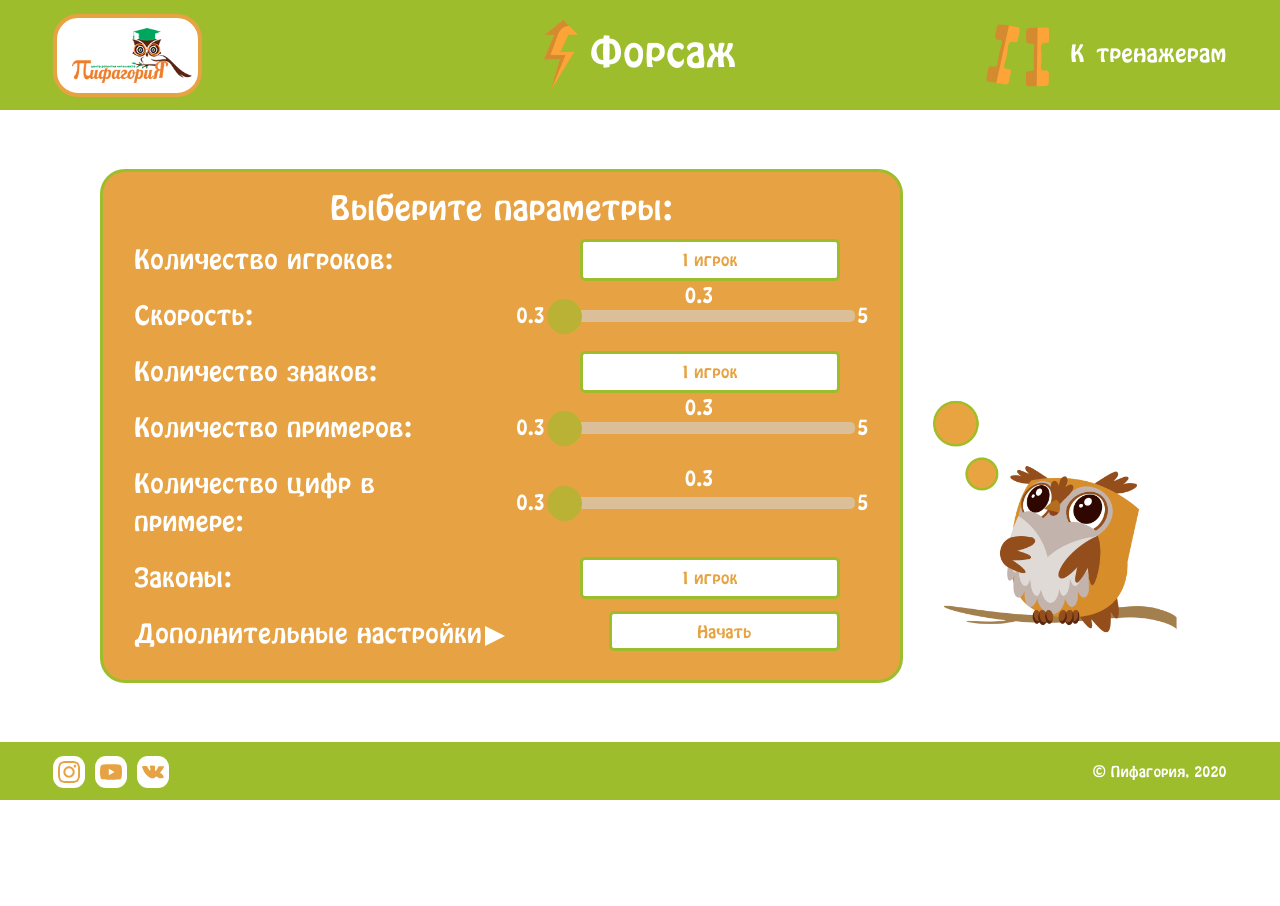
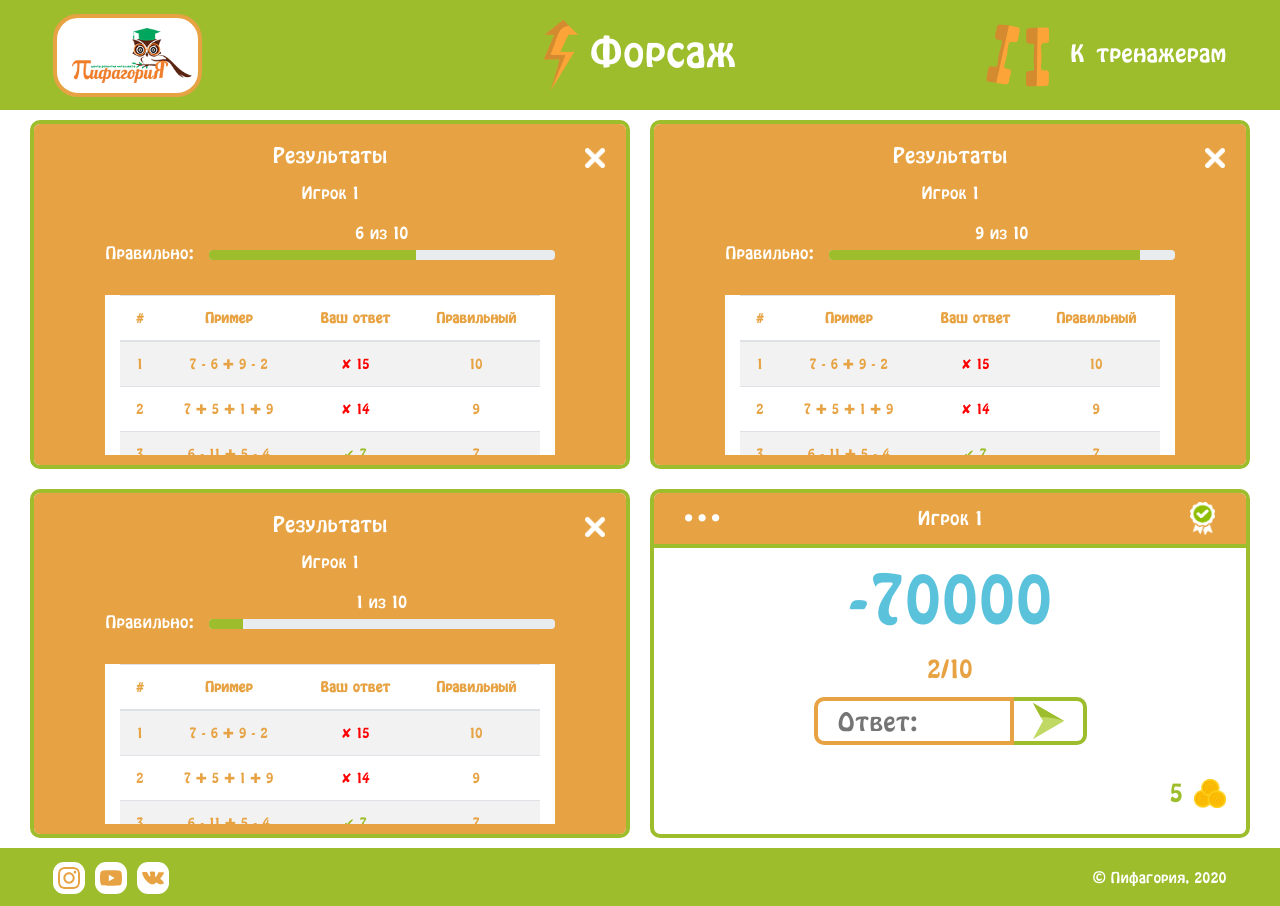
Before and after one commit to IlyaIvanchikov/forsage, a React (Create React App) app: page / in a window 1280 px wide. Before the commit the page ends 800 px from the top, so only its background shows below. Built offline with nearby package versions, Linux system fonts and the light colour scheme.

Commit message:
feat: map table of results

```diff
--- a/src/components/Parameters/Parameters.tsx
+++ b/src/components/Parameters/Parameters.tsx
@@ -1,5 +1,5 @@
 import React, { useState, useEffect } from 'react';
-import classes from './parameters.module.scss';
+import classes from './Parameters.module.scss';
 import { Form, Row, Col, Button } from 'react-bootstrap';
 import Dropdown from './dropdown/dropdown';
 import FormButton from './formButton/formButton';
--- a/src/container/main/blockParameters/blockParameters.tsx
+++ b/src/container/main/blockParameters/blockParameters.tsx
@@ -1,6 +1,6 @@
 import React, { useContext } from 'react';
 import classes from './blockParameters.module.scss';
-import Parameters from '../../../components/parameters/parameters';
+import Parameters from '../../../components/Parameters/Parameters';
 import owl from '../../../resources/images/main/owl.png';
 import { DispatchParametersContext } from '../main-context';
 import { Row, Col, Container } from 'react-bootstrap';
--- a/src/container/main/blockPlay/blockOnePlayer/blockResults/tableOfPlayerResults/tableOfPlayerResults.tsx
+++ b/src/container/main/blockPlay/blockOnePlayer/blockResults/tableOfPlayerResults/tableOfPlayerResults.tsx
@@ -2,31 +2,85 @@ import React from 'react';
 import classes from './tableofplayerresults.module.scss';
 import { Table, Row } from 'react-bootstrap';
 
+const exercises = [
+  {
+    exercise: [7, -6, 9, -2],
+    answer: 15,
+    rightAnswer: 10,
+    isRight: false,
+  },
+  {
+    exercise: [7, 5, 1, 9],
+    answer: 14,
+    rightAnswer: 9,
+    isRight: false,
+  },
+  {
+    exercise: [6, -11, 5, -4],
+    answer: 7,
+    rightAnswer: 7,
+    isRight: false,
+  },
+  {
+    exercise: [6, 7, -5, -4],
+    answer: 11,
+    rightAnswer: 11,
+    isRight: true,
+  },
+];
+
+const exerciseString: any = (arrOfNumbers: any) => {
+  let string = arrOfNumbers[0];
+  for (let i = 1; i < arrOfNumbers.length; i++) {
+    arrOfNumbers[i] >= 0
+      ? (string += ' ✚ ' + arrOfNumbers[i])
+      : (string += ' - ' + arrOfNumbers[i] * -1);
+  }
+
+  return string;
+};
+
+const OneRowOfTable = (props: any) => {
+  const { exercises, number } = props;
+  const { exercise, answer, rightAnswer } = exercises;
+  const isRightAnswer = () => (answer === rightAnswer ? true : false);
+
+  return (
+    <tr>
+      <td>{number}</td>
+      <td>{exerciseString(exercise)}</td>
+      <td>
+        {isRightAnswer() ? (
+          <span className={classes.rightAnswer}>&#10004; {answer}</span>
+        ) : (
+          <span>&#10008; {answer}</span>
+        )}
+      </td>
+      <td>{rightAnswer}</td>
+    </tr>
+  );
+};
+
 const TableOfPlayerResults: React.FC = () => {
   return (
     <Row className={classes.table}>
-      <Table responsive striped bordered hover>
+      <Table responsive striped hover>
         <thead>
           <tr>
             <th>#</th>
             <th>Пример</th>
-            <th>Ответ</th>
-            <th>V</th>
+            <th>Ваш ответ</th>
+            <th>Правильный</th>
           </tr>
         </thead>
         <tbody>
-          <tr>
-            <td>1</td>
-            <td>7+200+56/85</td>
-            <td>40</td>
-            <td>55</td>
-          </tr>
-          <tr>
-            <td>2</td>
-            <td>70-32+14</td>
-            <td>40</td>
-            <td>43</td>
-          </tr>
+          {exercises.map((item, index) => (
+            <OneRowOfTable
+              exercises={item}
+              number={index + 1}
+              key={item.exercise.toString() + index}
+            />
+          ))}
         </tbody>
       </Table>
     </Row>
--- a/src/container/main/blockPlay/blockOnePlayer/blockResults/tableOfPlayerResults/tableofplayerresults.module.scss
+++ b/src/container/main/blockPlay/blockOnePlayer/blockResults/tableOfPlayerResults/tableofplayerresults.module.scss
@@ -1,5 +1,18 @@
 @import '../../../../../../styleGuide/variable.scss';
 
-.table table {
-    color: $orangeColor;
+.table {
+
+    table {
+        color: $orangeColor;
+        font-size: smaller;
+        text-align: center;
+
+        span {
+            color: red;
+        }
+    }
 }
+
+.rightAnswer {
+    color: $clrBackground !important;
+}
--- a/src/container/main/blockPlay/blockResults/blockResults.tsx
+++ b/src/container/main/blockPlay/blockResults/blockResults.tsx
@@ -6,8 +6,8 @@ import ProgressBar from 'react-bootstrap/ProgressBar';
 const Blockresults: React.FC = () => {
   // const [show, setShow] = useState(false);
   const rounds = 7;
-  const rightAnsers = 5;
-  const percent = (rightAnsers / rounds) * 100;
+  const rightAnswers = 5;
+  const percent = (rightAnswers / rounds) * 100;
 
   return (
     <Col className={classes.resultsField}>
--- a/src/container/main/main.view.tsx
+++ b/src/container/main/main.view.tsx
@@ -1,6 +1,6 @@
 import React from 'react';
 import classes from './main.module.scss';
-import BlockParameters from './blockParameters/blockParameters';
+// import BlockParameters from './blockParameters/blockParameters';
 import BlockPlay from './blockPlay/blockPlay';
 type show = {
   show: boolean;
@@ -8,8 +8,9 @@ type show = {
 const MainView = ({ show }: show) => {
   return (
     <main className={classes.main}>
-      {show && <BlockParameters />}
-      {!show && <BlockPlay />}
+      {/* {show && <BlockParameters />}
+      {!show && <BlockPlay />} */}
+      <BlockPlay />
     </main>
   );
 };
```
